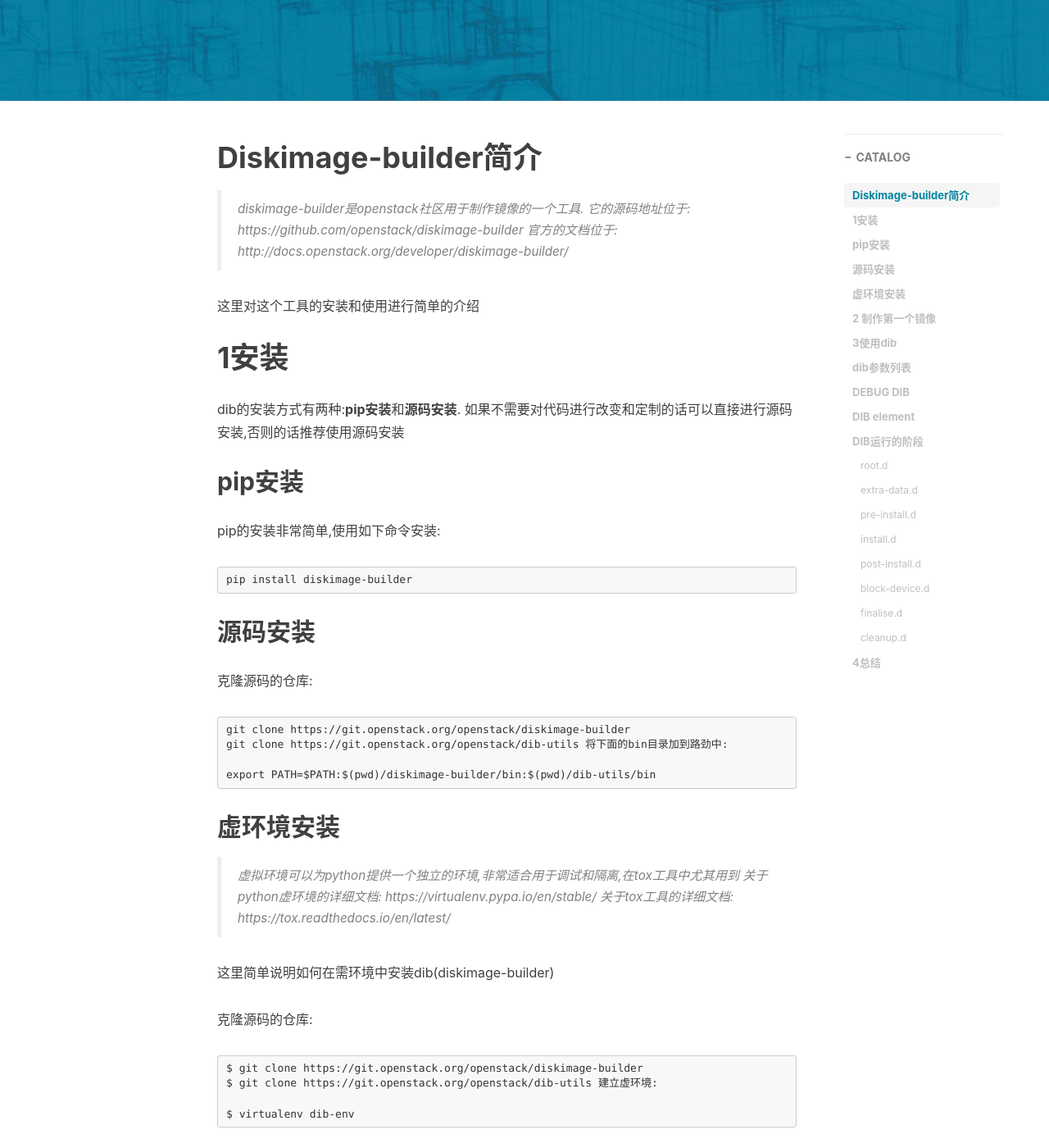
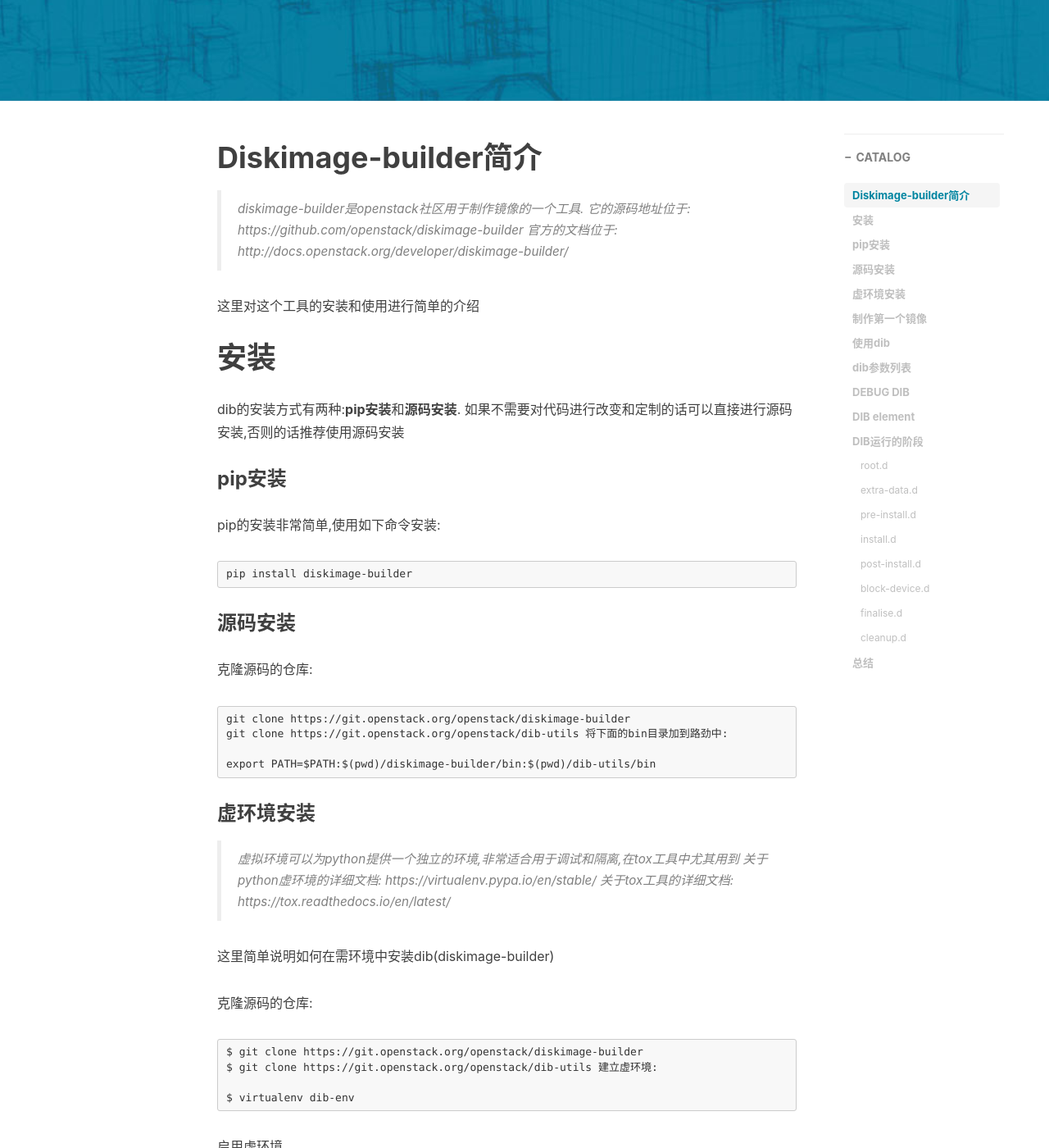
Before and after one commit to xionchen/xionchen.github.io, a Jekyll site: the page built from _posts/2016-10-01-dib-introduction.markdown, in a window 1280 px wide and 1400 px high, scrolled down 442 px. Shown: the whole window at 82% size. Built offline with Jekyll 4.4.1, drawn with Linux system fonts in a browser that asks for light colours; nearby versions of some CDN libraries; comment, search, counter and statistics services are not loaded; some of the changed text lies outside the part shown.

Commit message:
change index size

````diff
--- a/_posts/2016-10-01-dib-introduction.markdown
+++ b/_posts/2016-10-01-dib-introduction.markdown
@@ -18,16 +18,16 @@
 
 这里对这个工具的安装和使用进行简单的介绍
 
-# 1安装
+# 安装
 dib的安装方式有两种:**pip安装**和**源码安装**.
 如果不需要对代码进行改变和定制的话可以直接进行源码安装,否则的话推荐使用源码安装
 
-## pip安装
+### pip安装
 pip的安装非常简单,使用如下命令安装:
 
     pip install diskimage-builder
 
-## 源码安装
+### 源码安装
 克隆源码的仓库:
 
     git clone https://git.openstack.org/openstack/diskimage-builder
@@ -36,7 +36,7 @@
 
     export PATH=$PATH:$(pwd)/diskimage-builder/bin:$(pwd)/dib-utils/bin
 
-## 虚环境安装
+### 虚环境安装
 > 虚拟环境可以为python提供一个独立的环境,非常适合用于调试和隔离,在tox工具中尤其用到
 > 关于python虚环境的详细文档: https://virtualenv.pypa.io/en/stable/
 > 关于tox工具的详细文档: https://tox.readthedocs.io/en/latest/
@@ -60,7 +60,7 @@
     $ cd diskimage-builder
     $ pip install .
 
-# 2 制作第一个镜像
+# 制作第一个镜像
 >安装完成后,用如下的命令就可以制作一个简单的ubuntu的镜像:
 
     $ disk-image-create vm ubuntu
@@ -70,12 +70,12 @@
 
 把上面的FILENAME换成你要存放的文件的路劲
 
-# 3使用dib
+# 使用dib
 
 >dib使用element的方式来组织制作镜像的元素.
 >如果现有的元素已经能够覆盖当前制作镜像的需求,那么还需要了解下面相关的知识
 
-## dib参数列表
+### dib参数列表
 >下面这个方法是dib的参数的说明,这里就不详细说明,如果有疑问可以留言讨论
 
 ``` shell
@@ -140,7 +140,7 @@
 }
 ```
 
-## DEBUG DIB
+### DEBUG DIB
 > 很多使用制作镜像可能会遇到问题,dib也提供了debug的方法.
 
 export break 环境变量可以在特定的情况下,启动一个shell, 让你查看镜像的情况.
@@ -155,10 +155,10 @@
     break=after-error 出错之后会break
 
 
-## DIB element
+### DIB element
 >dib的element很多,这里有详细的信息,但是有相当一部分的文档写的不是很好.需要阅读源码才知道到底是干什么的.如果有疑问也可以在这里讨论
 > DIB element: http://docs.openstack.org/developer/diskimage-builder/elements.html
-## DIB运行的阶段
+### DIB运行的阶段
 >dib通过element和阶段来组织脚本,一个element可能在不同的阶段做不同的事情.
 
 所有的阶段如下:
@@ -240,5 +240,5 @@
     $TARGET_ROOT=/path/to/target/workarea
 
 
-# 4总结
+# 总结
 DIB这个工具目前而言,制作镜像的能力主要覆盖社区的基础设施.如果需要定制自己的镜像也可以按照这个框架来.但是进行复杂的定制需要对DIB本身,shell和操作系统三个方面比较都比较了解.所以在之后会细致的解读DIB的源码.
````
